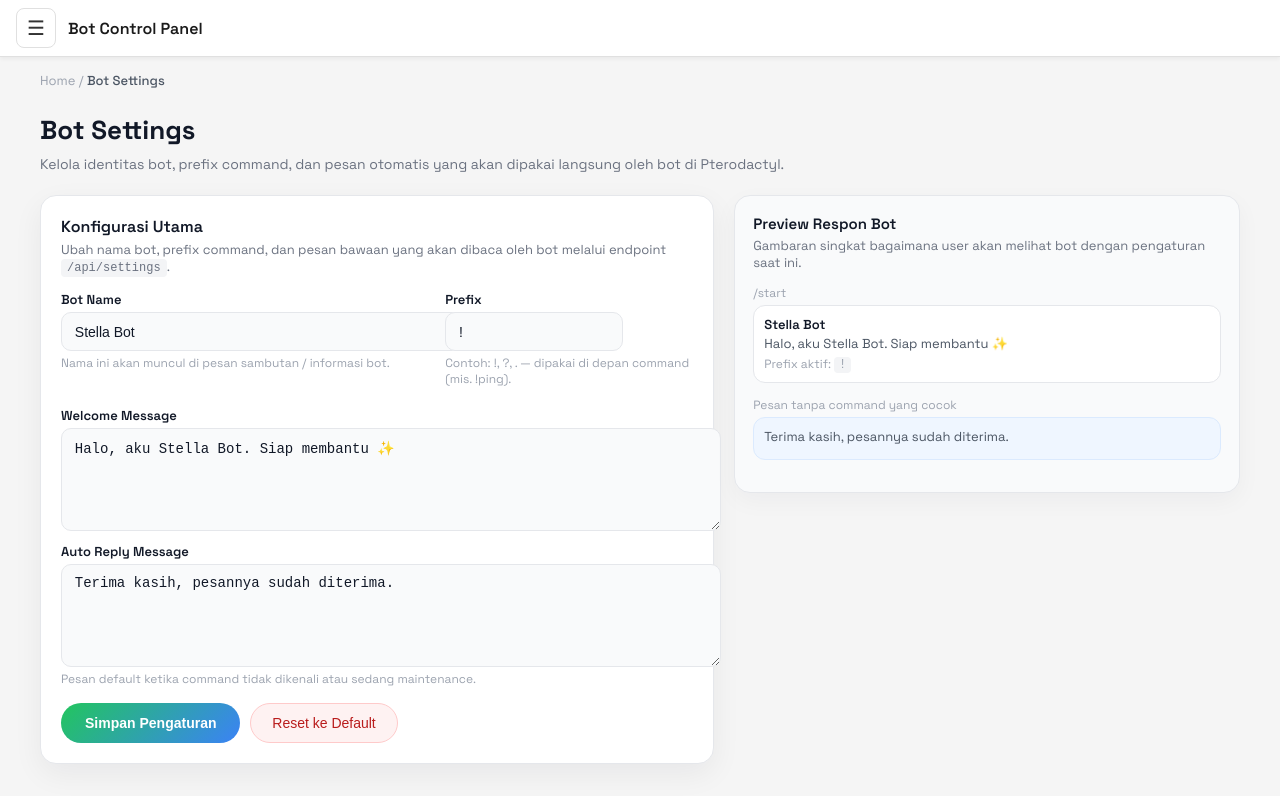
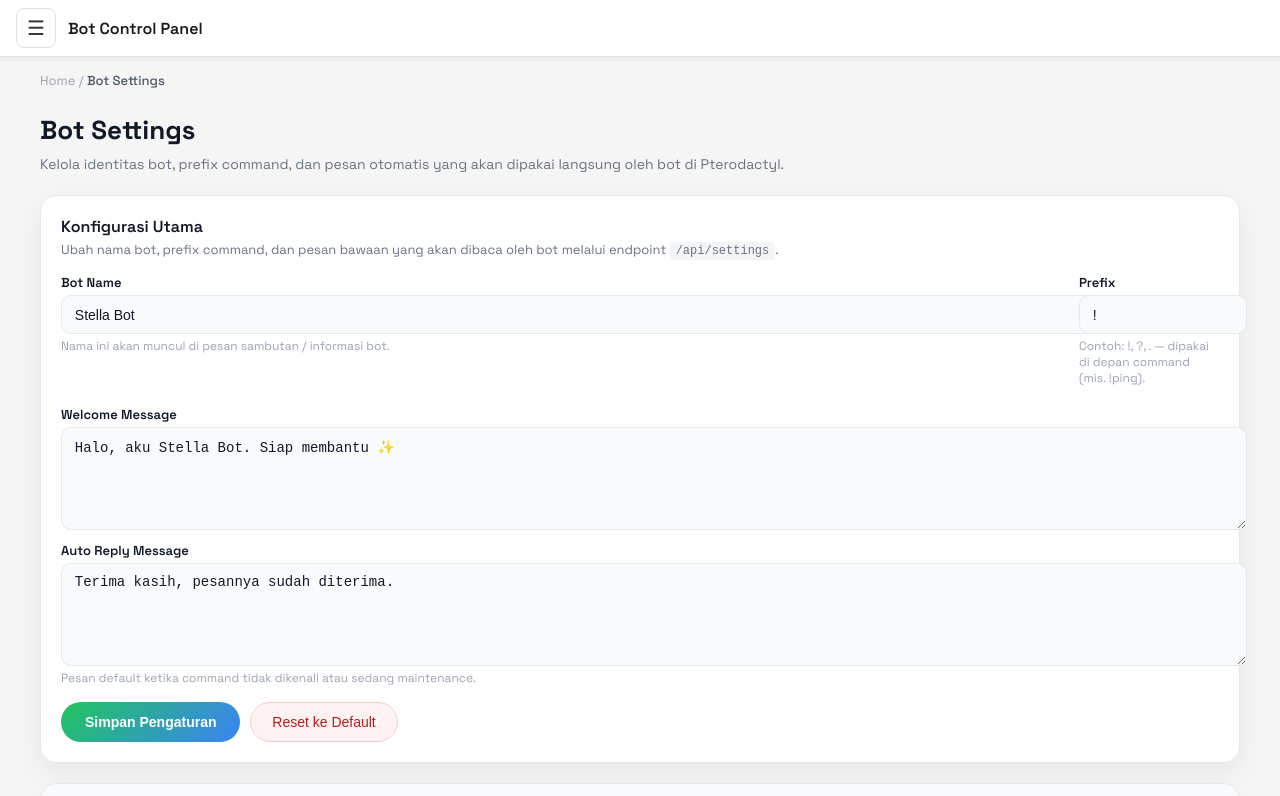
Before and after one commit to hiuraaaaa/tele, a Next.js app: page /settings in a window 1280 px wide. Shown: the top 796 px of the page. Built offline with nearby package versions, Linux system fonts and the light colour scheme.

Commit message:
Update page.jsx

```diff
--- a/app/settings/page.jsx
+++ b/app/settings/page.jsx
@@ -94,17 +94,18 @@ export default function SettingsPage() {
         </p>
       </header>
 
-      {/* Content grid: form + preview */}
-      <section style={styles.grid} className="settings-grid">
-        {/* Form card */}
-        <form onSubmit={handleSave} style={styles.formCard}>
+      {/* FORM CARD */}
+      <section style={styles.card}>
         <h2 style={styles.cardTitle}>Konfigurasi Utama</h2>
         <p style={styles.cardDesc}>
           Ubah nama bot, prefix command, dan pesan bawaan yang akan dibaca
-            oleh bot melalui endpoint <code style={styles.code}>/api/settings</code>.
+          oleh bot melalui endpoint{" "}
+          <code style={styles.code}>/api/settings</code>.
         </p>
 
-          <div style={styles.fieldsGrid}>
+        {/* Bot name + prefix, responsif (auto wrap) */}
+        <div style={styles.fieldsRow}>
+          <div style={styles.fieldCol}>
             <Field
               label="Bot Name"
               value={settings.botName}
@@ -112,16 +113,17 @@ export default function SettingsPage() {
               placeholder="Stella Bot"
               help="Nama ini akan muncul di pesan sambutan / informasi bot."
             />
-
+          </div>
+          <div style={styles.fieldColNarrow}>
             <Field
               label="Prefix"
               value={settings.prefix}
               maxLength={3}
-              style={{ maxWidth: "150px" }}
               onChange={(v) => setSettings({ ...settings, prefix: v })}
               placeholder="!"
-              help="Contoh: !, ?, .  — dipakai di depan command (mis. !ping)."
+              help="Contoh: !, ?, . — dipakai di depan command (mis. !ping)."
             />
+          </div>
         </div>
 
         <Field
@@ -144,7 +146,12 @@ export default function SettingsPage() {
         />
 
         <div style={styles.actionsRow}>
-            <button type="submit" disabled={saving} style={styles.btnPrimary}>
+          <button
+            type="submit"
+            onClick={handleSave}
+            disabled={saving}
+            style={styles.btnPrimary}
+          >
             {saving ? "Menyimpan…" : "Simpan Pengaturan"}
           </button>
           <button
@@ -156,10 +163,10 @@ export default function SettingsPage() {
             {resetting ? "Mereset…" : "Reset ke Default"}
           </button>
         </div>
-        </form>
+      </section>
 
-        {/* Preview card */}
-        <aside style={styles.previewCard}>
+      {/* PREVIEW CARD */}
+      <section style={styles.previewCard}>
         <h2 style={styles.previewTitle}>Preview Respon Bot</h2>
         <p style={styles.previewDesc}>
           Gambaran singkat bagaimana user akan melihat bot dengan
@@ -196,13 +203,11 @@ export default function SettingsPage() {
             </p>
           </div>
         </div>
-        </aside>
       </section>
     </div>
   );
 }
 
-/* FIELD COMPONENT */
 function Field({
   label,
   value,
@@ -210,7 +215,6 @@ function Field({
   textarea,
   help,
   maxLength,
-  style,
   placeholder,
 }) {
   return (
@@ -222,7 +226,7 @@ function Field({
           value={value}
           placeholder={placeholder}
           onChange={(e) => onChange(e.target.value)}
-          style={{ ...styles.input, ...styles.textarea, ...(style || {}) }}
+          style={{ ...styles.input, ...styles.textarea }}
         />
       ) : (
         <input
@@ -231,7 +235,7 @@ function Field({
           value={value}
           placeholder={placeholder}
           onChange={(e) => onChange(e.target.value)}
-          style={{ ...styles.input, ...(style || {}) }}
+          style={styles.input}
         />
       )}
       {help && <div style={styles.fieldHelp}>{help}</div>}
@@ -239,7 +243,6 @@ function Field({
   );
 }
 
-/* STYLES */
 const styles = {
   container: {
     display: "flex",
@@ -304,16 +307,8 @@ const styles = {
     margin: 0,
   },
 
-  // layout
-  grid: {
-    display: "grid",
-    gridTemplateColumns: "1.6fr 1.2fr",
-    gap: 20,
-    alignItems: "flex-start",
-  },
-
-  // form card
-  formCard: {
+  // cards
+  card: {
     backgroundColor: "#ffffff",
     borderRadius: 16,
     border: "1px solid #e5e7eb",
@@ -334,11 +329,18 @@ const styles = {
     marginBottom: 16,
   },
 
-  fieldsGrid: {
-    display: "grid",
-    gridTemplateColumns: "minmax(0, 1.5fr) minmax(0, 1fr)",
+  // responsive row untuk Bot Name + Prefix
+  fieldsRow: {
+    display: "flex",
+    flexWrap: "wrap",
     gap: 12,
     marginBottom: 8,
+  },
+  fieldCol: {
+    flex: "1 1 180px",
+  },
+  fieldColNarrow: {
+    flex: "0 0 140px",
   },
 
   fieldWrapper: {
@@ -475,22 +477,16 @@ const styles = {
   },
 };
 
-/* inject keyframes sekali */
+// keyframes buat spinner
 if (typeof document !== "undefined") {
-  const styleEl = document.createElement("style");
-  styleEl.textContent = `
+  if (!document.querySelector("style[data-settings-spin]")) {
+    const el = document.createElement("style");
+    el.setAttribute("data-settings-spin", "true");
+    el.textContent = `
       @keyframes spin {
         to { transform: rotate(360deg); }
       }
-
-    @media (max-width: 900px) {
-      .settings-grid {
-        grid-template-columns: 1fr !important;
+    `;
+    document.head.appendChild(el);
   }
                   }
-  `;
-  if (!document.querySelector("style[data-settings-page]")) {
-    styleEl.setAttribute("data-settings-page", "true");
-    document.head.appendChild(styleEl);
-  }
-          }
```
Lines whose indentation alone changed are shown as unchanged.
